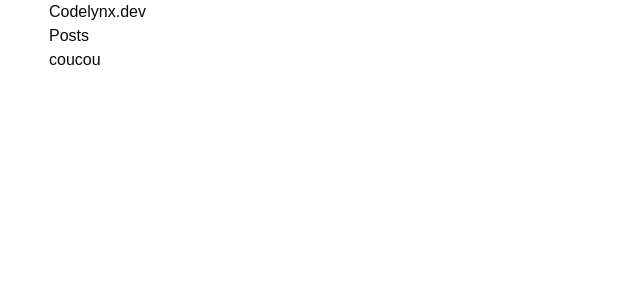
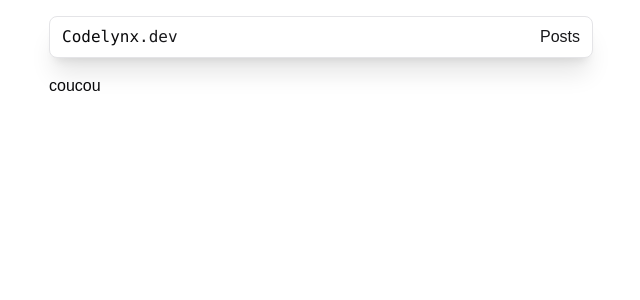
Before and after one commit to Hadevv/one-blog, a Next.js app: page / in a window 1280 px wide. Shown: the top 300 px of the page, without its empty margins (319-959 px from the left). Built offline with nearby package versions, Linux system fonts and the light colour scheme.

Commit message:
🔧 chore: Update Tailwind config for better customization
Updated tailwind.config.ts to include new color palette and extend spacing utilities for improved design flexibility.

```diff
--- a/tailwind.config.ts
+++ b/tailwind.config.ts
@@ -5,7 +5,8 @@ const config: Config = {
     content: [
     "./pages/**/*.{js,ts,jsx,tsx,mdx}",
     "./components/**/*.{js,ts,jsx,tsx,mdx}",
-    "./app/**/*.{js,ts,jsx,tsx,mdx}",
+    "./src/**/*.{js,ts,jsx,tsx,mdx}",
+	"./app/**/*.{js,ts,jsx,tsx,mdx}",
   ],
   theme: {
   	extend: {
```
